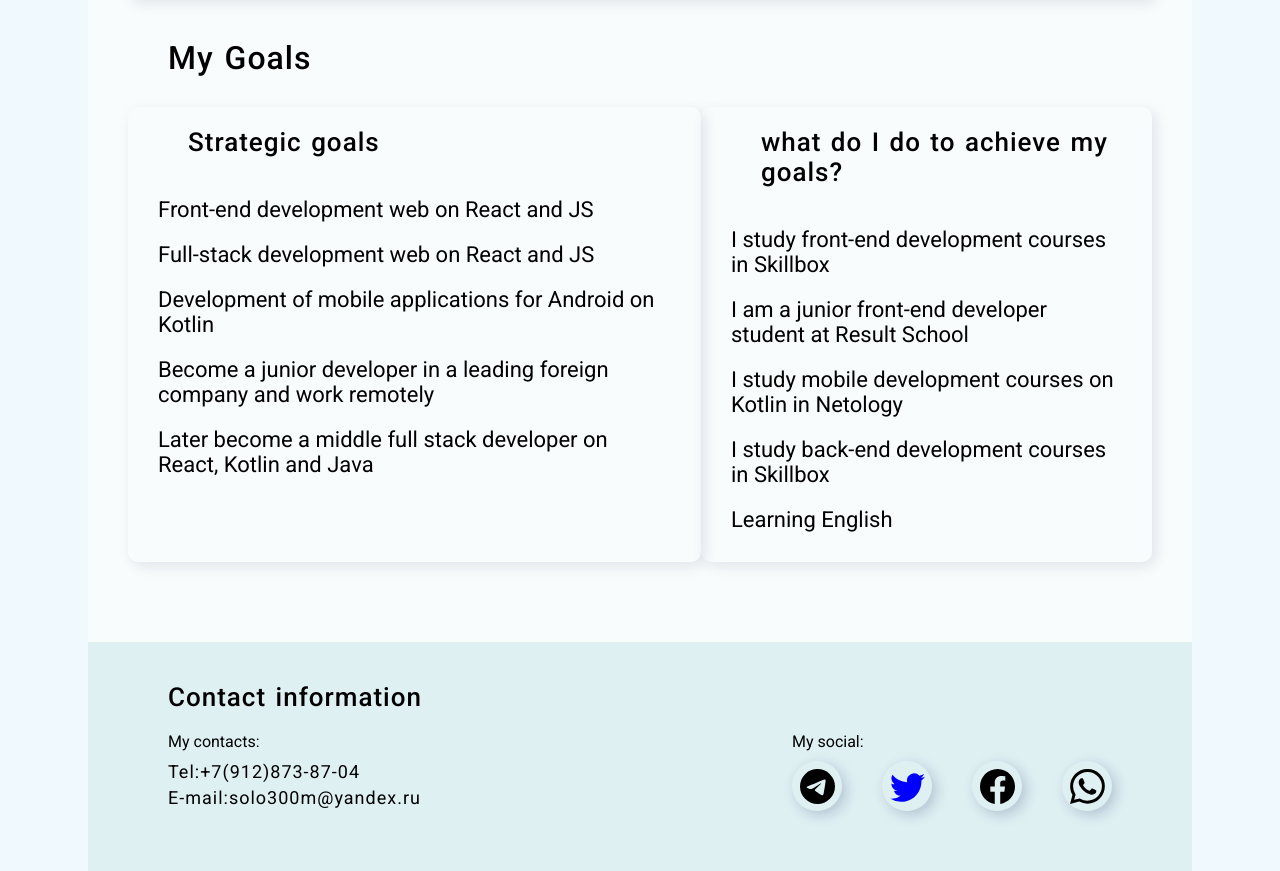
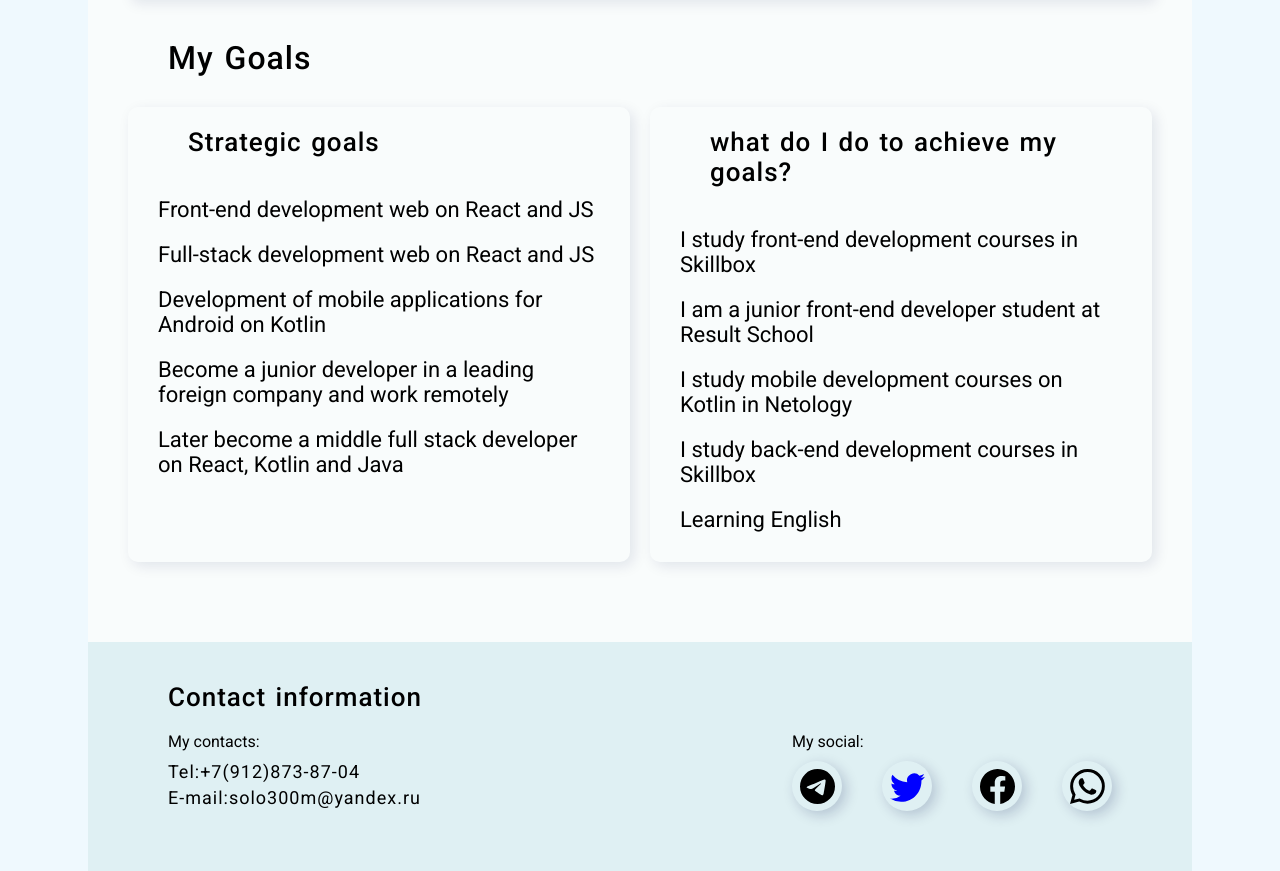
Before and after one commit to solo300m/result_scool_2, a plain HTML site: page index.html in a window 1280 px wide. Shown: the part 1265-2136 px from the top of the page. Drawn offline with Linux system fonts and the light colour scheme.

Commit message:
better version

```diff
--- a/CSS/style.css
+++ b/CSS/style.css
@@ -79,7 +79,7 @@ li{
 }
 .head_menu{
     width: 100%;
-    height: 380px;
+    height: 220px;
     position: absolute;
     top: 0;
     left: 0;
@@ -153,11 +153,14 @@ li{
     justify-content: space-between;
 }
 .c_gools_strategy{
+    width: calc((100% / 2) - 20px);
     padding: 20px;
     border-radius: 10px;
     box-shadow: 4px 4px 14px rgba(1, 17, 77, 0.1);
+    margin-right: 20px;
 }
 .c_gools_case{
+    width: calc((100% / 2) - 20px);
     padding: 20px;
     border-radius: 10px;
     box-shadow: 4px 4px 14px rgba(1, 17, 77, 0.1);
```
